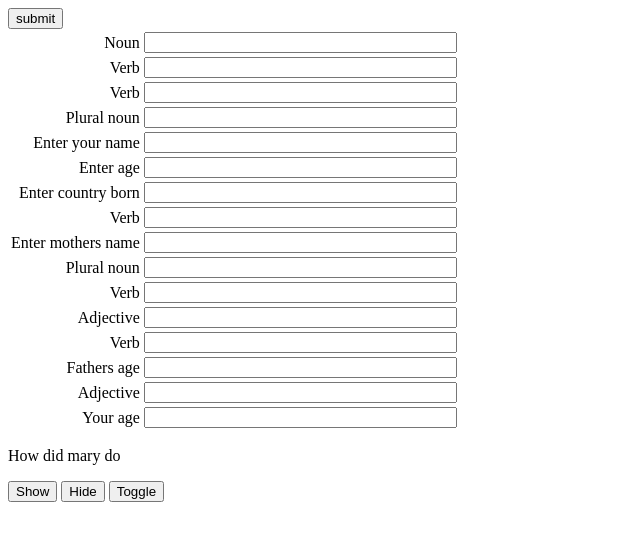
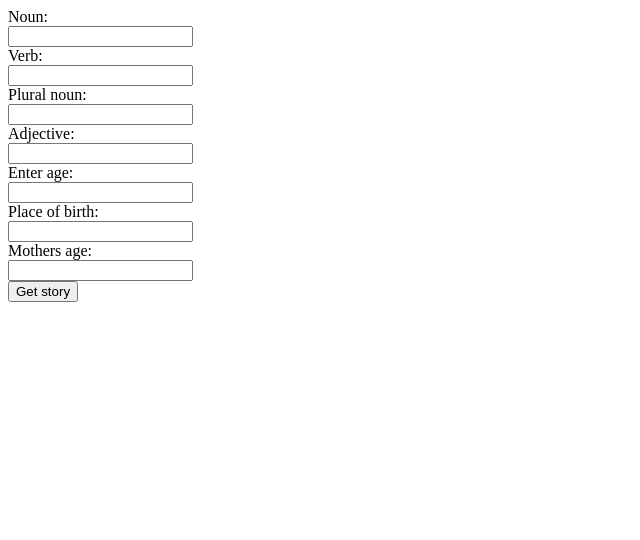
Before and after one commit to Dverbrugge/a6-madlib, a plain HTML site: page index.html in a window 1280 px wide. Shown: the whole page, without its empty margins (0-640 px from the left). Drawn offline with nearby package versions, Linux system fonts and the light colour scheme.

Commit message:
not sure why not working

```diff
--- a/index.html
+++ b/index.html
@@ -1,95 +1,49 @@
+
 <!doctype html>
 <html>
 	<head>
 		<title>Don's Madlib Form</title>
-		<meta charset="utf-8">
+
+
+
+		<script src="jquery-1.9.1.min.js"></script>
+    	 <script src="scripts.js" type="text/javascript" charset="utf-8" async defer></script>
+		<script src="http://ajax.googleapis.com/ajax/libs/jquery/1.10.1/jquery.min.js"></script>
 
 	</head>
 		<body>
 
-			<form action=""  method="get" >
 
 
-			<table>
 
-			<tr>
-			<td align=right>Noun</td>
-			<td><input type=text name="Mary" size=36 maxlength=255></td>
-			</tr>
-			<tr>
-			<td align=right>Verb</td>
-			<td><input type=text name="had" size=36 maxlength=255></td>
-			</tr>
-			<tr>
-			<td align=right>Verb</td>
-			<td><input type=text name="little" size=36 maxlength=255></td>
-			</tr>
-			<tr>
-			<td align=right>Plural noun</td>
-			<td><input type=text name="lambs whose fleece" size=36 maxlength=255></td>
-			</tr>
-			<tr>
-			<td align=right>Enter your name</td>
-			<td><input type=text name=" was white as snow" size=36 maxlength=255></td>
-			</tr>
-			<tr>
-			<td align=right>Enter age</td>
-			<td><input type=text name=" And everywhere that Mary went," size=36 maxlength=255></td>
-			</tr>
-			<tr>
-			<td align=right>Enter country born</td>
-			<td><input type=text name=" the lamb was sure to go. " size=36 maxlength=255></td>
-			</tr>
-			<tr>
-			<td align=right>Verb</td>
-			<td><input type=text name=" It followed her to school one day" size=36 maxlength=255></				td>
-			</tr>
-			<tr>
-			<td align=right>Enter mothers name</td>
-			<td><input type=text name=" which was against the rule." size=36 maxlength=255></td>
-			</tr>
-			<tr>
-			<td align=right>Plural noun</td>
-				<td><input type=text name="It made the children laugh and play," size=36 maxlength=255></td>
-			</tr>
+				<style>
+				input{ display: block;}
+				</style>
+				<form action=""  method="get" accept-charset="utf-8">
 
-			<tr>
-			<td align=right>Verb</td>
-			<td><input type=text name="It made the children laugh and play," size=36 maxlength=255></td>
-			</tr>
-			<tr>
-			<td align=right>Adjective </td>
-			<td><input type=text name="to see a lamb at school." size=36 maxlength=255></td>
-			</tr>
-			<tr>
-			<td align=right>Verb</td>
-			<td><input type=text name="And so the teacher turned it out," size=36 maxlength=255></td>
-			</tr>
-			<tr>
-			<td align=right>Fathers age</td>
-			<td><input type=text name="but it lingered still" size=36 maxlength=255></td>
-			</tr>
-			<tr>
-			<td align=right>Adjective </td>
-			<td><input type=text name="and waited patiently about" size=36 maxlength=255></td>
-			</tr>
-			<tr>
-			<td align=right>Your age</td>
-			<td><input type=text name="till Mary did appear" size=36 maxlength=255></td>
-			</tr>
-			<input id="Submit" type="submit" value="submit" />
-            </td>
-            </tr>
-	</table>
-	</form>
-		<p>How did mary do</p>
+				<label>Noun:</label> 		<input type="text" id="Mary had a little lamb">
+				<label>Verb:</label> 		<input	type="text" id="whose fleece was white as snow">
+				<label>Plural noun:</label>  <input type="text" id="and everywhere Mary went">
+				<label>Adjective:</label> 	<input type="text" id="the lamb was sure to go">
+				<label>Enter age:</label> 	<input type="text" id="it followed her to school">
+				<label>Place of birth:</label><input type="text" id="one day">
+				<label>Mothers age:</label><input type="text" id="which was against the rule">
+				<input type="submit" value="Get story">
 
-    	<button id="show">Show</button>
-   		 <button id="hide">Hide</button>
+			</form>
 
-    	<button id="toggle">Toggle</button>
-    	 <script src="jquery-1.9.1.min.js"></script>
-    	 <script src="scripts.js" type="text/javascript" charset="utf-8" async defer></script>
-		<script src="http://ajax.googleapis.com/ajax/libs/jquery/1.10.1/jquery.min.js"></script>
+
+
+
+
+
+
+
+
+
+
+
+
+
 </body>
 </html>
--- a/scripts.js
+++ b/scripts.js
@@ -1,10 +1,29 @@
 $(document).ready(function($) {
-            $("#submit").click(function() {
-                $("p").show("normal");
-            });
-            $("#submit").click(function() {
-                $("p").hide("normal");
-            });
-            $("#submit").click(function() {
-                $("p").toggle("slow");
-            });
+
+
+	$("form").submit(function)(event){
+		// alert("form submitted");
+		event.preventDefault();
+		var Noun =$ ("#Mary had a little lamb").val();
+		var Verb =$ ("#whose fleece was ").val();
+		var phone number =$ ("#phone number").val();
+		var email address =$ ("#email address").val();
+		var arrival date  =$ ("#arrival date").val();
+		var length of stay  =$ ("#length of stay").val();
+
+		$("#Noun val").text("Mary: "+ little lamb );
+		$("#last name val").text("Last name: "+ last name);
+		$("#phone number val").text("Phone number: "+ phone number );
+		$("#email address val").text("Email address: "+ email address );
+		$("#arrival date val").text("Arrival date: "+ arrival date );
+		$("#length of stay val").text("Length of stay: "+ length of stay );
+
+
+
+		$(this).hide();
+
+	};
+});
+
+
+j
```
